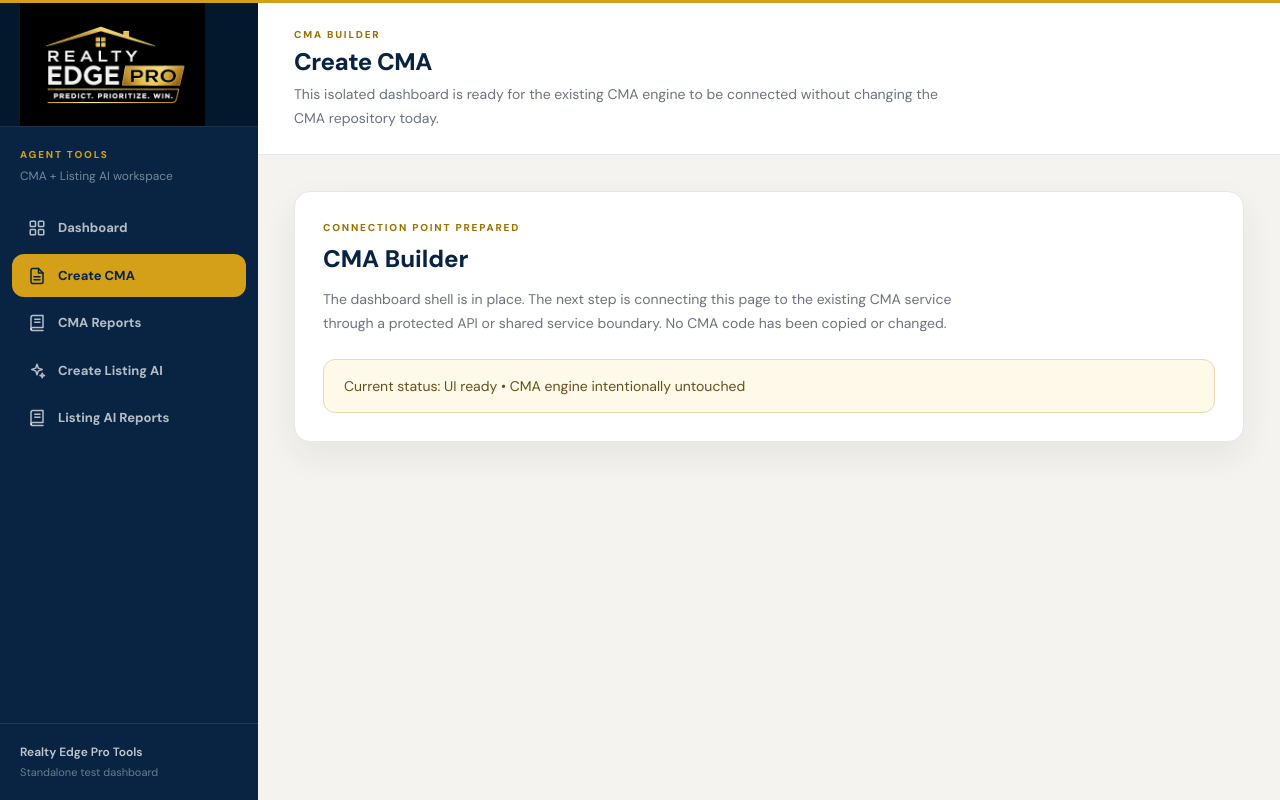
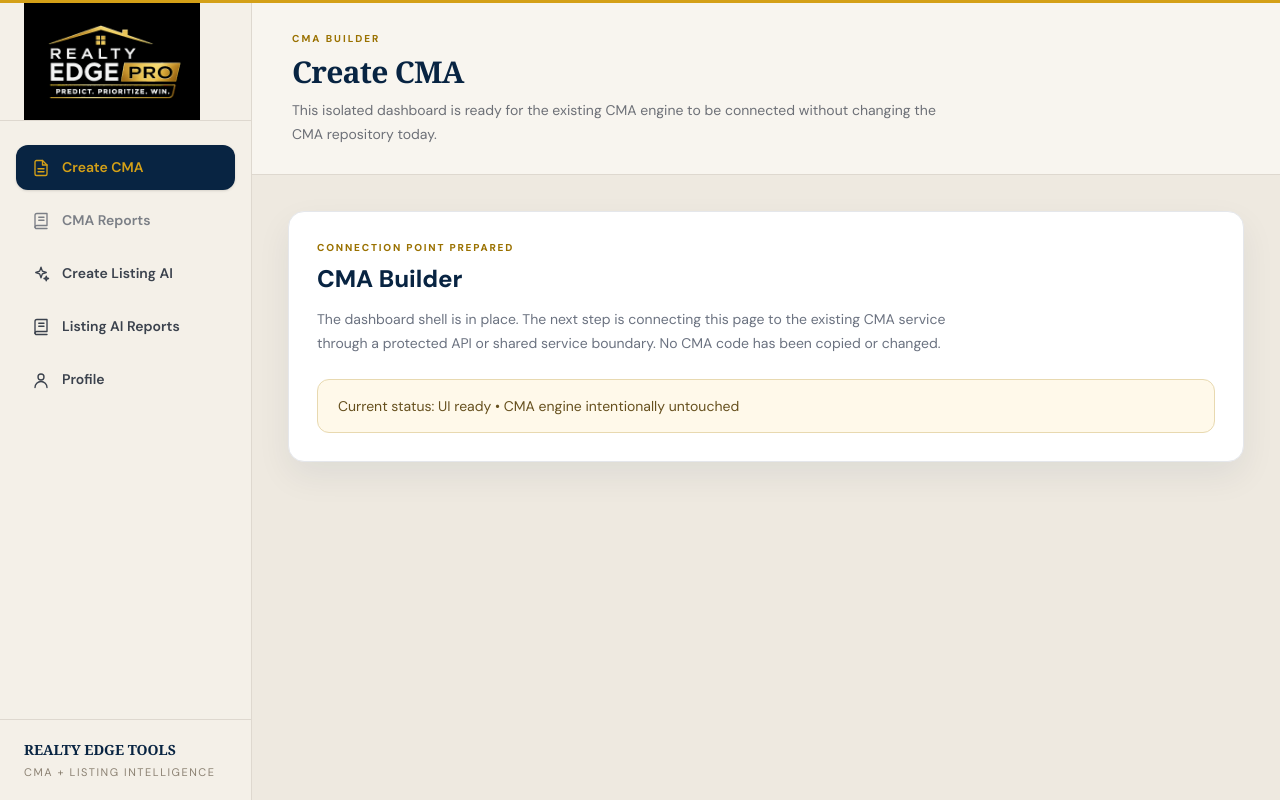
Before and after one commit to gregpett86/listingpilot-ai, a Next.js app: page /tools/cma in a window 1280 px wide. Built offline with nearby package versions, Linux system fonts and the light colour scheme.

Commit message:
Polish standalone tools dashboard and add profile/report storage

```diff
--- a/src/components/rep-tools-shell.tsx
+++ b/src/components/rep-tools-shell.tsx
@@ -11,20 +11,20 @@ const iconProps = {
   stroke: "currentColor",
   strokeLinecap: "round" as const,
   strokeLinejoin: "round" as const,
-  strokeWidth: 2,
+  strokeWidth: 1.8,
 };
 
-function DashboardIcon() {
-  return <svg aria-hidden="true" width="18" height="18" viewBox="0 0 24 24"><rect x="3" y="3" width="7" height="7" rx="1" {...iconProps}/><rect x="14" y="3" width="7" height="7" rx="1" {...iconProps}/><rect x="3" y="14" width="7" height="7" rx="1" {...iconProps}/><rect x="14" y="14" width="7" height="7" rx="1" {...iconProps}/></svg>;
-}
 function DocIcon() {
-  return <svg aria-hidden="true" width="18" height="18" viewBox="0 0 24 24"><path d="M14 2H6a2 2 0 0 0-2 2v16a2 2 0 0 0 2 2h12a2 2 0 0 0 2-2V8z" {...iconProps}/><path d="M14 2v6h6" {...iconProps}/><path d="M8 13h8M8 17h8" {...iconProps}/></svg>;
+  return <svg aria-hidden="true" width="18" height="18" viewBox="0 0 24 24"><path d="M14 2H6a2 2 0 0 0-2 2v16a2 2 0 0 0 2 2h12a2 2 0 0 0 2-2V8z" {...iconProps}/><path d="M14 2v6h6M8 13h8M8 17h8" {...iconProps}/></svg>;
 }
 function SparkIcon() {
   return <svg aria-hidden="true" width="18" height="18" viewBox="0 0 24 24"><path d="M12 3l1.8 5.2L19 10l-5.2 1.8L12 17l-1.8-5.2L5 10l5.2-1.8L12 3z" {...iconProps}/><path d="M19 15l.8 2.2L22 18l-2.2.8L19 21l-.8-2.2L16 18l2.2-.8L19 15z" {...iconProps}/></svg>;
 }
 function ReportsIcon() {
   return <svg aria-hidden="true" width="18" height="18" viewBox="0 0 24 24"><path d="M4 19.5A2.5 2.5 0 0 0 6.5 22H20" {...iconProps}/><path d="M6.5 2H20v16H6.5A2.5 2.5 0 0 0 4 20.5v-16A2.5 2.5 0 0 1 6.5 2z" {...iconProps}/><path d="M9 7h7M9 11h7" {...iconProps}/></svg>;
+}
+function ProfileIcon() {
+  return <svg aria-hidden="true" width="18" height="18" viewBox="0 0 24 24"><circle cx="12" cy="8" r="4" {...iconProps}/><path d="M4 22a8 8 0 0 1 16 0" {...iconProps}/></svg>;
 }
 function MenuIcon() {
   return <svg aria-hidden="true" width="20" height="20" viewBox="0 0 24 24"><path d="M3 6h18M3 12h18M3 18h18" {...iconProps}/></svg>;
@@ -34,43 +34,39 @@ function CloseIcon() {
 }
 
 const nav = [
-  { label: "Dashboard", href: "/tools-dashboard", icon: <DashboardIcon /> },
-  { label: "Create CMA", href: "/tools/cma", icon: <DocIcon /> },
-  { label: "CMA Reports", href: "/tools/cma-reports", icon: <ReportsIcon /> },
+  { label: "Create CMA", href: null, icon: <DocIcon /> },
+  { label: "CMA Reports", href: null, icon: <ReportsIcon /> },
   { label: "Create Listing AI", href: "/tools/listing-ai", icon: <SparkIcon /> },
   { label: "Listing AI Reports", href: "/tools/listing-ai-reports", icon: <ReportsIcon /> },
+  { label: "Profile", href: "/tools/profile", icon: <ProfileIcon /> },
 ];
 
 function Sidebar({ activeLabel, close }: { activeLabel?: string; close?: () => void }) {
   return (
-    <aside className="flex h-full w-[258px] min-w-[258px] flex-col bg-[#082442] text-white">
-      <div className="flex min-h-[82px] items-center justify-between border-b border-white/10 bg-[#04182D] px-5">
-        <Image src="/logo_gold.png" alt="Realty Edge Pro" width={185} height={62} className="h-auto w-[185px]" priority />
-        {close ? <button type="button" aria-label="Close menu" onClick={close} className="ml-2 rounded-lg p-2 text-white/70 hover:bg-white/10 hover:text-white"><CloseIcon /></button> : null}
-      </div>
-      <div className="px-5 pb-2 pt-5">
-        <p className="text-[10px] font-extrabold uppercase tracking-[0.18em] text-[#D4A017]">Agent Tools</p>
-        <p className="mt-1 text-xs leading-5 text-white/45">CMA + Listing AI workspace</p>
-      </div>
-      <nav className="flex-1 px-3 py-3">
+    <aside className="flex h-full w-[252px] min-w-[252px] flex-col border-r border-[#DED8CF] bg-[#F4F0E8] text-[#1E2430]">
+      <Link href="/tools-dashboard" className="flex min-h-[94px] items-center border-b border-[#DED8CF] px-6 no-underline">
+        <Image src="/logo_gold.png" alt="Realty Edge Pro" width={176} height={60} className="h-auto w-[176px]" priority />
+      </Link>
+      <nav className="flex-1 px-4 py-6">
         {nav.map((item) => {
           const active = item.label === activeLabel;
-          return (
-            <Link key={item.label} href={item.href} onClick={close} className={`mb-1 flex items-center gap-3 rounded-xl px-4 py-3 text-[13px] font-bold no-underline transition ${active ? "bg-[#D4A017] text-[#082442]" : "text-white/70 hover:bg-white/10 hover:text-white"}`}>
-              <span>{item.icon}</span><span>{item.label}</span>
-            </Link>
-          );
+          const className = `mb-2 flex w-full items-center gap-3 rounded-xl px-4 py-3 text-left text-[14px] font-semibold transition ${active ? "bg-[#082442] text-[#D4A017] shadow-sm" : item.href ? "text-[#3B424D] hover:bg-white hover:text-[#082442]" : "cursor-default text-[#7B7F86]"}`;
+          if (!item.href) {
+            return <div key={item.label} className={className} aria-disabled="true"><span>{item.icon}</span><span>{item.label}</span></div>;
+          }
+          return <Link key={item.label} href={item.href} onClick={close} className={className + " no-underline"}><span>{item.icon}</span><span>{item.label}</span></Link>;
         })}
       </nav>
-      <div className="border-t border-white/10 px-5 py-5">
-        <p className="text-xs font-semibold text-white/75">Realty Edge Pro Tools</p>
-        <p className="mt-1 text-[11px] leading-4 text-white/40">Standalone test dashboard</p>
+      <div className="border-t border-[#DED8CF] px-6 py-5">
+        <p className="font-serif text-sm font-bold text-[#082442]">REALTY EDGE TOOLS</p>
+        <p className="mt-1 text-[11px] uppercase tracking-[0.14em] text-[#8B8172]">CMA + Listing Intelligence</p>
       </div>
+      {close ? <button type="button" aria-label="Close menu" onClick={close} className="absolute right-3 top-3 rounded-lg bg-[#082442] p-2 text-[#D4A017]"><CloseIcon /></button> : null}
     </aside>
   );
 }
 
-export function RepToolsShell({ activeLabel = "Dashboard", children }: Props) {
+export function RepToolsShell({ activeLabel = "", children }: Props) {
   const [mobile, setMobile] = useState(false);
   const [open, setOpen] = useState(false);
 
@@ -82,19 +78,17 @@ export function RepToolsShell({ activeLabel = "Dashboard", children }: Props) {
   }, []);
 
   return (
-    <div className="flex h-screen flex-col overflow-hidden bg-[#F5F3EF]">
+    <div className="flex h-screen flex-col overflow-hidden bg-[#EEE9E0]">
       <div className="h-[3px] shrink-0 bg-[#D4A017]" />
       <div className="flex min-h-0 flex-1 overflow-hidden">
         {!mobile && <Sidebar activeLabel={activeLabel} />}
         {mobile && (
           <>
-            <button type="button" aria-label="Open menu" onClick={() => setOpen(true)} className="fixed left-4 top-4 z-50 flex h-11 w-11 items-center justify-center rounded-xl bg-[#082442] text-white shadow-lg"><MenuIcon /></button>
-            {open && (
-              <>
-                <button type="button" aria-label="Close menu backdrop" onClick={() => setOpen(false)} className="fixed inset-0 z-50 bg-black/45" />
-                <div className="fixed bottom-0 left-0 top-0 z-[51]"><Sidebar activeLabel={activeLabel} close={() => setOpen(false)} /></div>
-              </>
-            )}
+            <button type="button" aria-label="Open menu" onClick={() => setOpen(true)} className="fixed left-4 top-4 z-50 flex h-12 w-12 items-center justify-center rounded-xl bg-[#082442] text-[#D4A017] shadow-lg"><MenuIcon /></button>
+            {open && <>
+              <button type="button" aria-label="Close menu backdrop" onClick={() => setOpen(false)} className="fixed inset-0 z-50 bg-black/40" />
+              <div className="fixed bottom-0 left-0 top-0 z-[51]"><Sidebar activeLabel={activeLabel} close={() => setOpen(false)} /></div>
+            </>}
           </>
         )}
         <main className="min-w-0 flex-1 overflow-y-auto">{children}</main>
@@ -105,11 +99,11 @@ export function RepToolsShell({ activeLabel = "Dashboard", children }: Props) {
 
 export function ToolsPageHeader({ eyebrow, title, description }: { eyebrow?: string; title: string; description: string }) {
   return (
-    <header className="border-b border-[#E5E7EB] bg-white px-6 py-6 sm:px-9">
-      <div className="mx-auto max-w-6xl">
-        {eyebrow ? <p className="text-[10px] font-extrabold uppercase tracking-[0.18em] text-[#9A7100]">{eyebrow}</p> : null}
-        <h1 className="mt-1 text-2xl font-black tracking-[-0.02em] text-[#082442]">{title}</h1>
-        <p className="mt-1 max-w-2xl text-sm leading-6 text-[#6B7280]">{description}</p>
+    <header className="border-b border-[#DED8CF] bg-[#F8F5EF] px-6 py-7 sm:px-10">
+      <div className="mx-auto max-w-7xl">
+        {eyebrow ? <p className="text-[10px] font-bold uppercase tracking-[0.2em] text-[#9A7100]">{eyebrow}</p> : null}
+        <h1 className="mt-2 font-serif text-3xl font-semibold tracking-[-0.025em] text-[#082442]">{title}</h1>
+        <p className="mt-2 max-w-2xl text-sm leading-6 text-[#6D7077]">{description}</p>
       </div>
     </header>
   );
```
